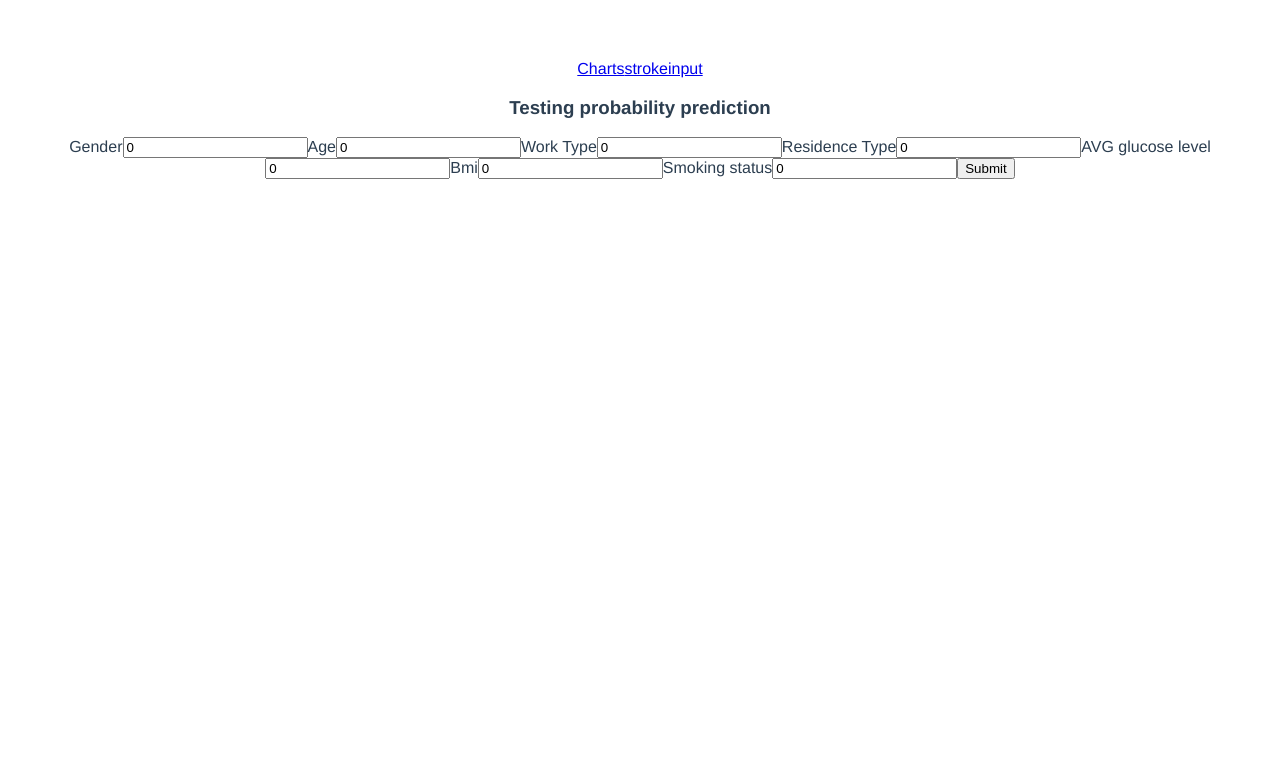
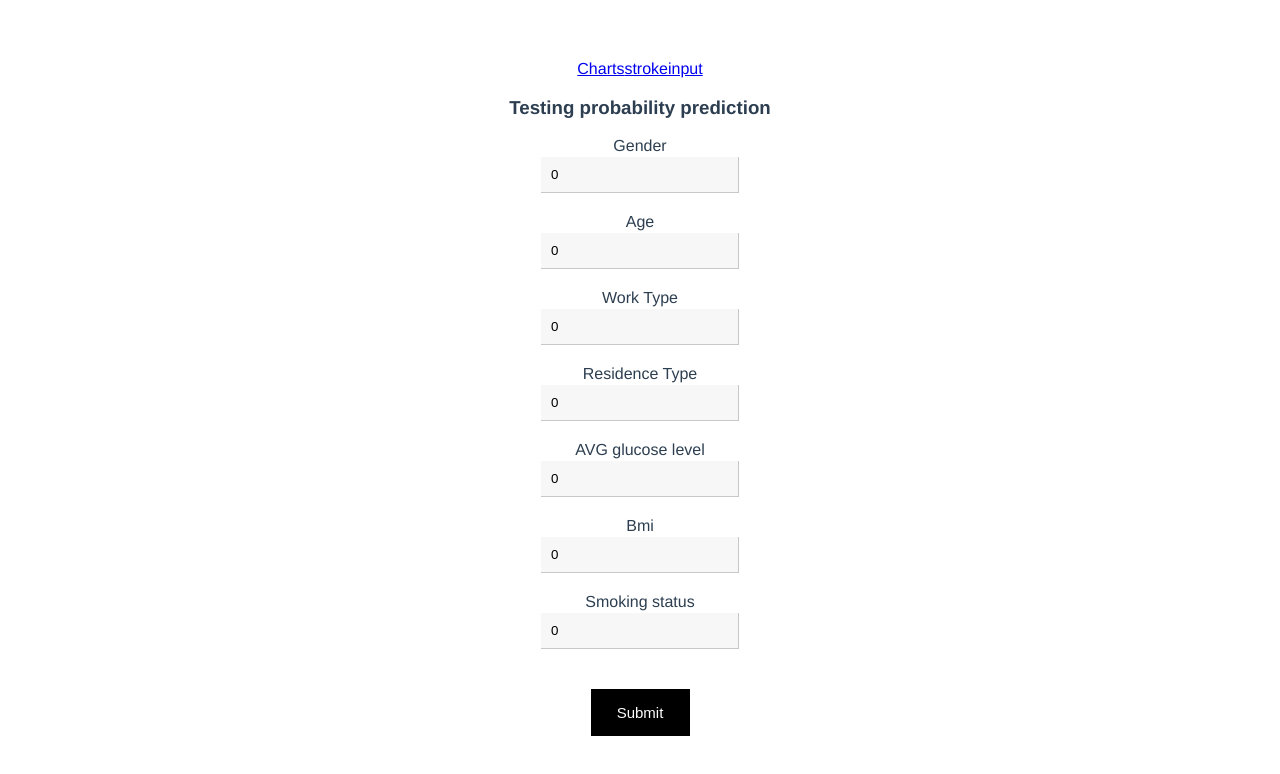
Before and after one commit to konradpersson/prone2stroke, a Vue app in the folder frontend/: page /strokeinput in a window 1280 px wide. Shown: the top 774 px of the page. Built offline with nearby package versions, Linux system fonts and the light colour scheme.

Commit message:
Added css for input fields

```diff
--- a/frontend/src/components/Prediction.vue
+++ b/frontend/src/components/Prediction.vue
@@ -1,6 +1,6 @@
 <template>
+    <h3>Testing probability prediction</h3>
     <form @submit.prevent="predict">
-        <h3>Testing probability prediction</h3>
         <label for="gender">Gender</label>
         <input v-model="gender" type="text" placeholder="gender"/>
         <label for="age">Age</label>
@@ -62,6 +62,41 @@ export default {
 }
 </script>
 
-<style>
+<style scoped>
+
+form{
+    box-sizing: border-box;
+    display: inline-block;
+}
+
+input{
+    display: block;
+    background-color: rgb(247, 247, 247);
+    margin-bottom: 20px;
+    outline: none;
+    padding: 10px;
+    border-bottom: 1px solid rgb(199, 199, 199);
+    border-right: 1px solid rgb(199, 199, 199);
+    border-left: none;
+    border-top: none;
+}
+
+label{
+    display: inline-block;
+    margin-bottom: 2px;
+    text-align: center;
+}
+
+button {
+    background-color: black;
+    width: 50%;
+    font-size: 15px;
+    color: white;
+    margin: 20px 5px 5px 5px;
+    padding: 15px;
+    border: none;
+    cursor: pointer;
+    outline: none;
+}
 
 </style>
```
